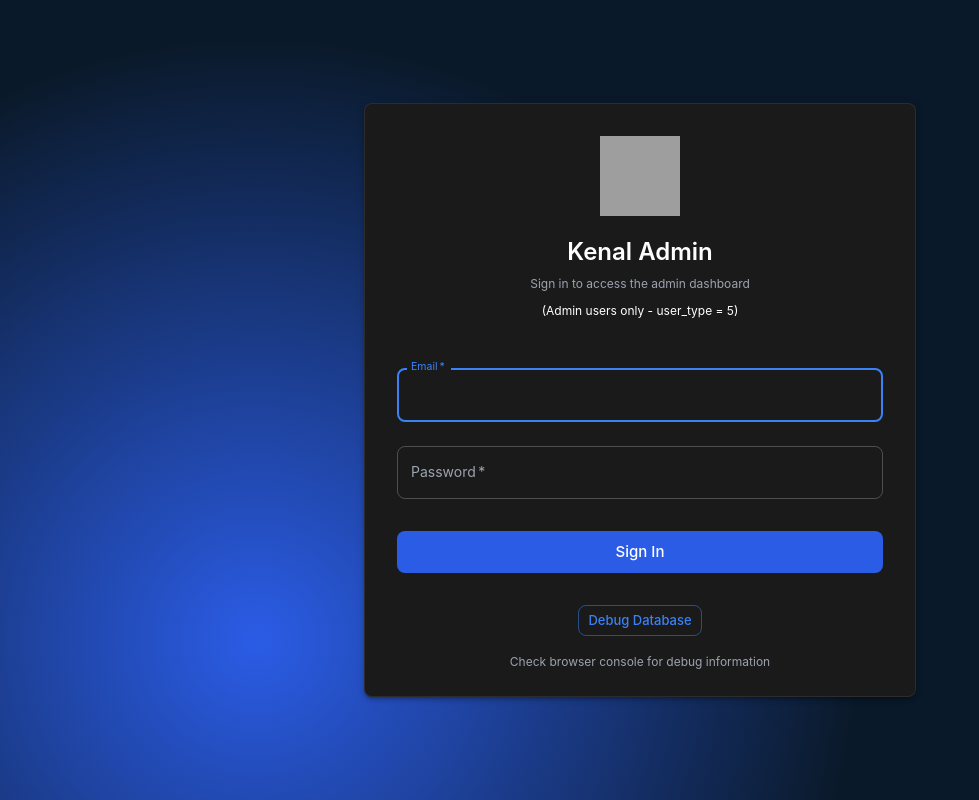
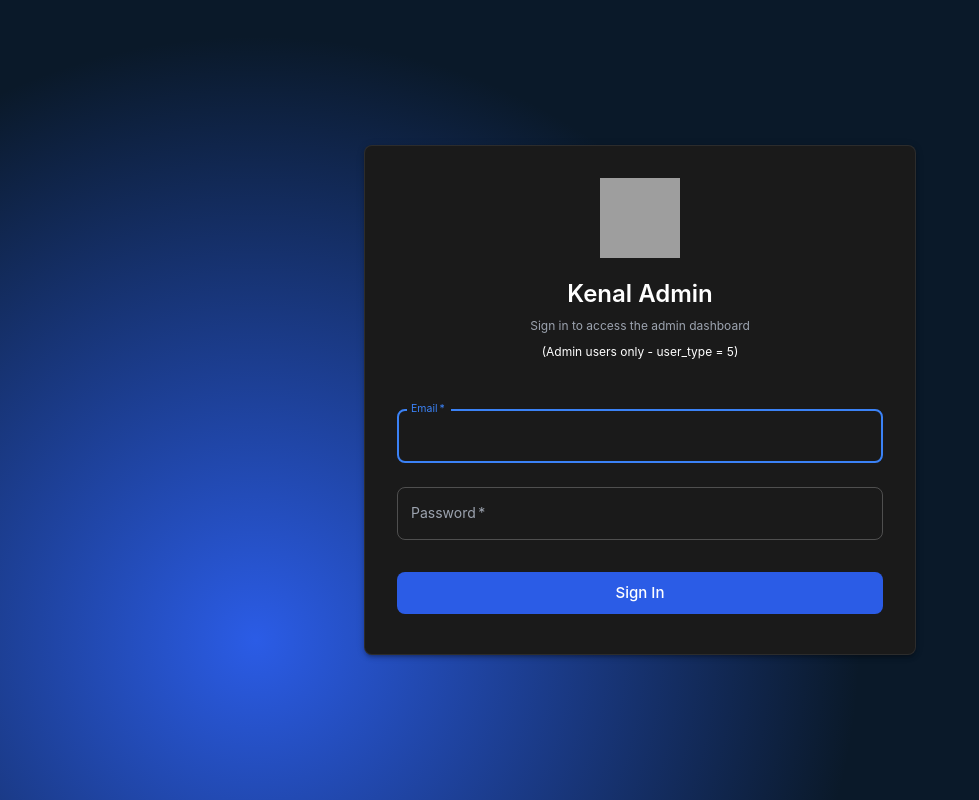
Before and after one commit to broneotodak/kenal-admin, a Next.js app: page /login in a window 1280 px wide. Shown: the whole page, without its empty margins (0-979 px from the left). Built offline with nearby package versions, Linux system fonts and the light colour scheme; no server answers; grey boxes are pictures that could not be loaded.

Commit message:
Fix: Clean up login page - remove hardcoded email placeholder and debug button

```diff
--- a/src/app/(auth)/login/page.tsx
+++ b/src/app/(auth)/login/page.tsx
@@ -25,39 +25,7 @@ export default function LoginPage() {
   const [loading, setLoading] = useState(false)
   const router = useRouter()
 
-  const debugDatabase = async () => {
-    try {
-      console.log('=== DATABASE DEBUG START ===')
 
-      // Test basic connection
-      console.log('Testing basic connection...')
-      const testResult = await supabase.from('kd_users').select('count').limit(1)
-      console.log('Connection test result:', testResult)
-
-      // Check for neo@todak.com
-      console.log('Looking for neo@todak.com...')
-      const neoResult = await supabase
-        .from('kd_users')
-        .select('id, email, user_type, name')
-        .eq('email', 'neo@todak.com')
-        .maybeSingle()
-
-      console.log('Neo user result:', neoResult)
-
-      // Check admin users
-      console.log('Looking for admin users...')
-      const adminResult = await supabase
-        .from('kd_users')
-        .select('id, email, user_type, name')
-        .eq('user_type', 5)
-
-      console.log('Admin users result:', adminResult)
-      console.log('=== DATABASE DEBUG END ===')
-
-    } catch (err) {
-      console.error('Debug error:', err)
-    }
-  }
 
   const handleSubmit = async (e: React.FormEvent) => {
     e.preventDefault()
@@ -196,7 +164,7 @@ export default function LoginPage() {
                 margin="normal"
                 required
                 autoFocus
-                placeholder="neo@todak.com"
+                placeholder="Enter your email"
               />
               <TextField
                 fullWidth
@@ -231,19 +199,7 @@ export default function LoginPage() {
               </Button>
             </form>
 
-            <Box sx={{ mt: 2, textAlign: 'center' }}>
-              <Button
-                variant="outlined"
-                size="small"
-                onClick={debugDatabase}
-                sx={{ mb: 2 }}
-              >
-                Debug Database
-              </Button>
-              <Typography variant="caption" color="text.secondary" display="block">
-                Check browser console for debug information
-              </Typography>
-            </Box>
+
           </CardContent>
         </Card>
       </Container>
```
